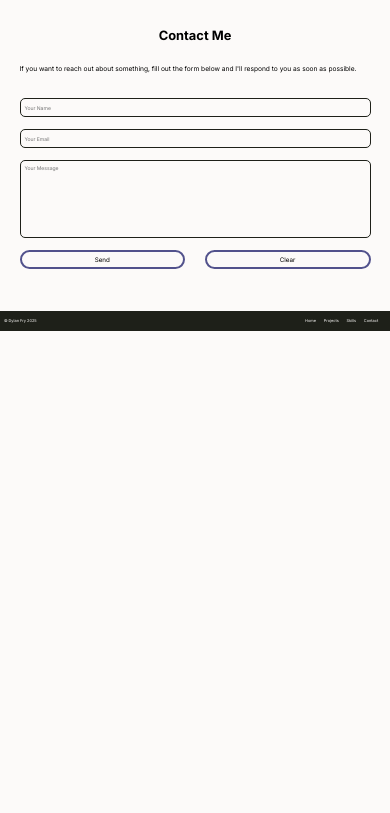
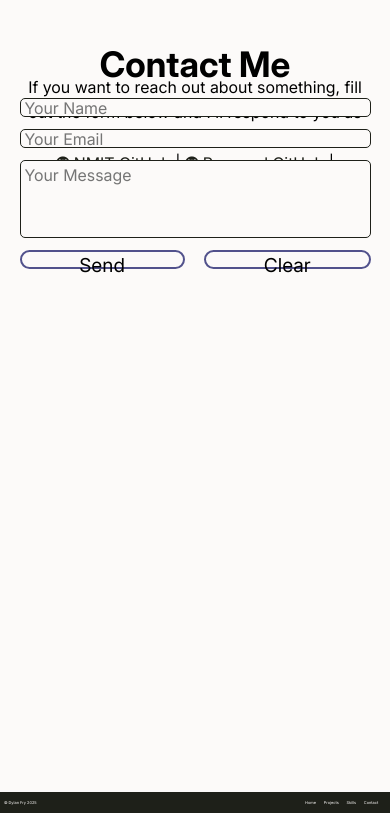
Before and after one commit to Heavy-Horn/Personal-Portfolio, a website: page pages/contact.html in a window 390 px wide. Shown: the part 31-844 px from the top of the page. Drawn offline with Linux system fonts and the light colour scheme.

Commit message:
Finishing touches

```diff
--- a/components/contact/contact.css
+++ b/components/contact/contact.css
@@ -4,6 +4,21 @@
     display: grid;
     grid-template-columns: auto;
     grid-template-rows: 5vw 5vw 5vw 5vw 5vw auto 10vw;
+    flex-grow: 1;
+}
+
+.fa {
+    text-decoration: none;
+    color: #1E2019;
+}
+
+.fa:hover {
+    text-decoration: none;
+    color: #52528C;
+}
+
+span {
+    font-family: inter;
 }
 
 .contactform {
@@ -43,7 +58,7 @@
         grid-column: 1/2;
         grid-row: 2/3;
         font-family: inter;
-        font-size: 3.3vw;
+        font-size: 2.2em;
         text-align: center;
     }
 
@@ -51,13 +66,15 @@
         grid-column: 1/2;
         grid-row: 4/5;
         font-family: inter;
-        font-size: 1.7vw;
+        font-size: 1em;
+        text-align: center;
+        line-height: 3vh;
     }
     .button {
         grid-column: 1/2;
         grid-row: 7/8;
         font-family: inter;
-        font-size: 1.6vw;
+        font-size: 1.2em;
         border-radius: 10px;
         border: 2px solid #52528C;
         background-color:#FCFAF9;
@@ -68,7 +85,7 @@
         grid-column: 1/4;
         grid-row: 1/2;
         font-family: inter;
-        font-size: 1.3vw;
+        font-size: 1em;
         padding: 1vw;
         border-radius: 5px;
     }
@@ -79,7 +96,7 @@
         grid-column: 1/4;
         grid-row: 3/4;
         font-family: inter;
-        font-size: 1.3vw;
+        font-size: 1em;
         padding: 1vw;
         border-radius: 5px;
     }
@@ -90,7 +107,7 @@
         grid-column: 1/4;
         grid-row: 5/6;
         font-family: inter;
-        font-size: 1.3vw;
+        font-size: 1em;
         padding: 1vw;
         resize: none;
         border-radius: 5px;
@@ -110,7 +127,9 @@
         grid-column: 1/2;
         grid-row: 4/5;
         font-family: inter;
-        font-size: 1.3vw;
+        font-size: 1.3em;
+        text-align: center;
+        line-height: 3vh;
     }
     .button {
         grid-column: 1/2;
--- a/components/footer/footer.css
+++ b/components/footer/footer.css
@@ -34,5 +34,8 @@ footer li {
 
 body {
     margin: 0;
+    min-height: 100vh;
     background-color: #FCFAF9;
+    display: flex;
+    flex-direction: column;
 }
--- a/components/home/home.css
+++ b/components/home/home.css
@@ -5,6 +5,7 @@
         display: grid;
         grid-template-columns: 10vw 30vw 7vw auto;
         grid-template-rows: 7vw 7vw 30vw 10vw auto 10vw;
+        flex-grow: 1;
     }
     .welcomemessage {
         grid-column: 4/5;
--- a/components/projects/projects.css
+++ b/components/projects/projects.css
@@ -2,6 +2,17 @@
     display: grid;
     grid-template-columns: auto;
     grid-template-rows: 10vw auto 5vw;
+    flex-grow: 1;
+}
+
+a {
+    text-decoration: none;
+    color: #52528C;
+}
+
+a:hover {
+    text-decoration: none;
+    color: #1E2019;
 }
 
 .projects {
--- a/components/skills/skills.css
+++ b/components/skills/skills.css
@@ -2,6 +2,7 @@
     display: grid;
     grid-template-columns: 10vw 37vw 1vw 1vw 1vw 37vw auto;
     grid-template-rows: 2vw 5vw 25vw 1vw 1vw 1vw auto 2vh;
+    flex-grow: 1;
 }
 
 .profile {
--- a/pages/contact.html
+++ b/pages/contact.html
@@ -5,6 +5,7 @@
     <link rel="stylesheet" href="../components/contact/contact.css">
     <link rel="stylesheet" href="../components/footer/footer.css">
     <link rel="stylesheet" href="../assets/global-styles/typography.css">
+    <link rel="stylesheet" href="https://cdnjs.cloudflare.com/ajax/libs/font-awesome/4.7.0/css/font-awesome.min.css">
     <meta charset="UTF-8">
     <link rel="shortcut icon" href="../assets/images/logo.ico" type="image/x-icon">
     <meta name="viewport" content="width=device-width, initial-scale=1.0">
@@ -23,7 +24,7 @@
 
     <div class="wrapper">
         <h1 class="title">Contact Me</h1>
-        <p class="description">If you want to reach out about something, fill out the form below and I'll respond to you as soon as possible.</p>
+        <p class="description">If you want to reach out about something, fill out the form below and I'll respond to you as soon as possible.<br><a href="https://github.com/DylanFry" class="fa">&#xf09b; <span>NMIT GitHub</span></a> | <a href="https://github.com/Swivet-Effect" class="fa">&#xf09b; <span>Personal GitHub</span></a> | <a href="https://www.linkedin.com/in/dylan-fry-950a97352" class="fa">&#xf08c; <span>LinkedIn</span></a></p>
         <form class="contactform" autocomplete="on">
             <input type="text" id="name" name="name" placeholder="Your Name" required>
             <input type="email" id="email" name="email" placeholder="Your Email" required>
```
Also changed, not shown: pages/projects.html (+3 -3 lines), assets/images/PLACEHOLDER-REMOVE BEFORE SUBMIT.jpg (deleted).
